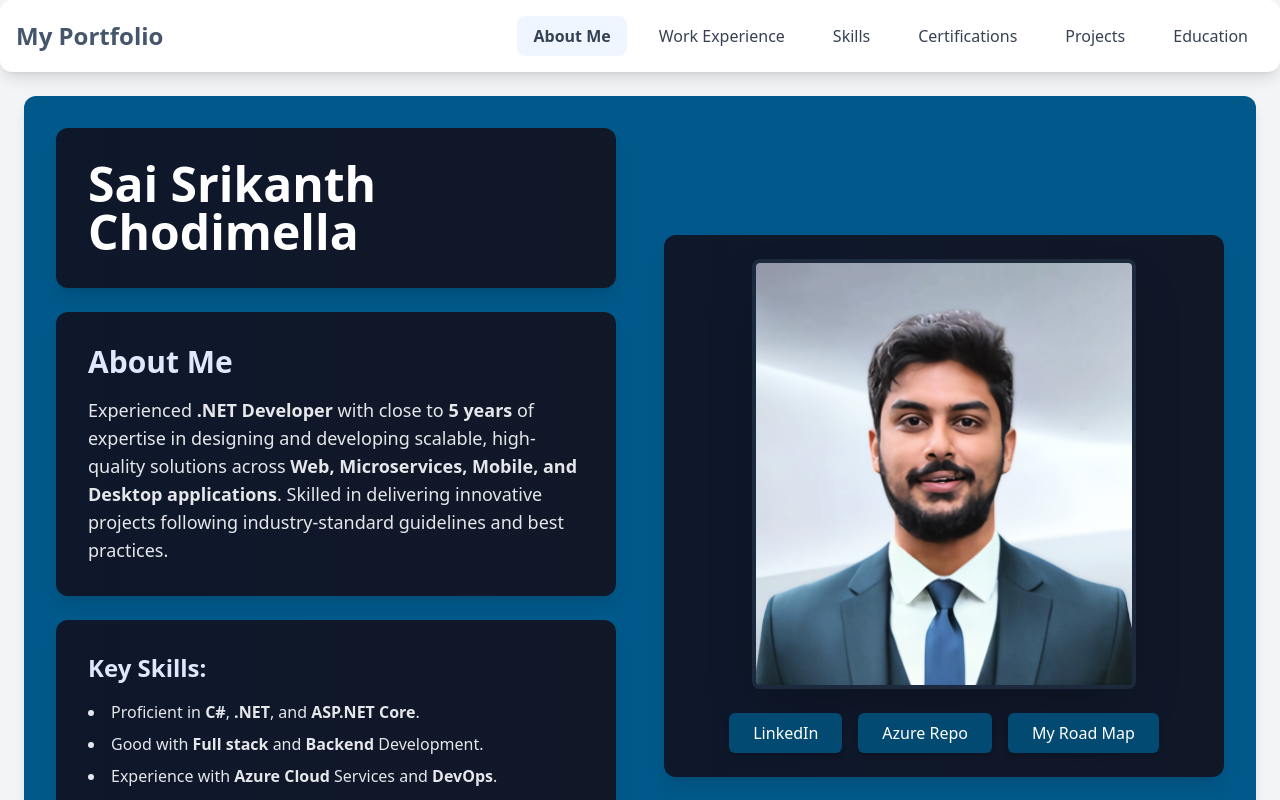
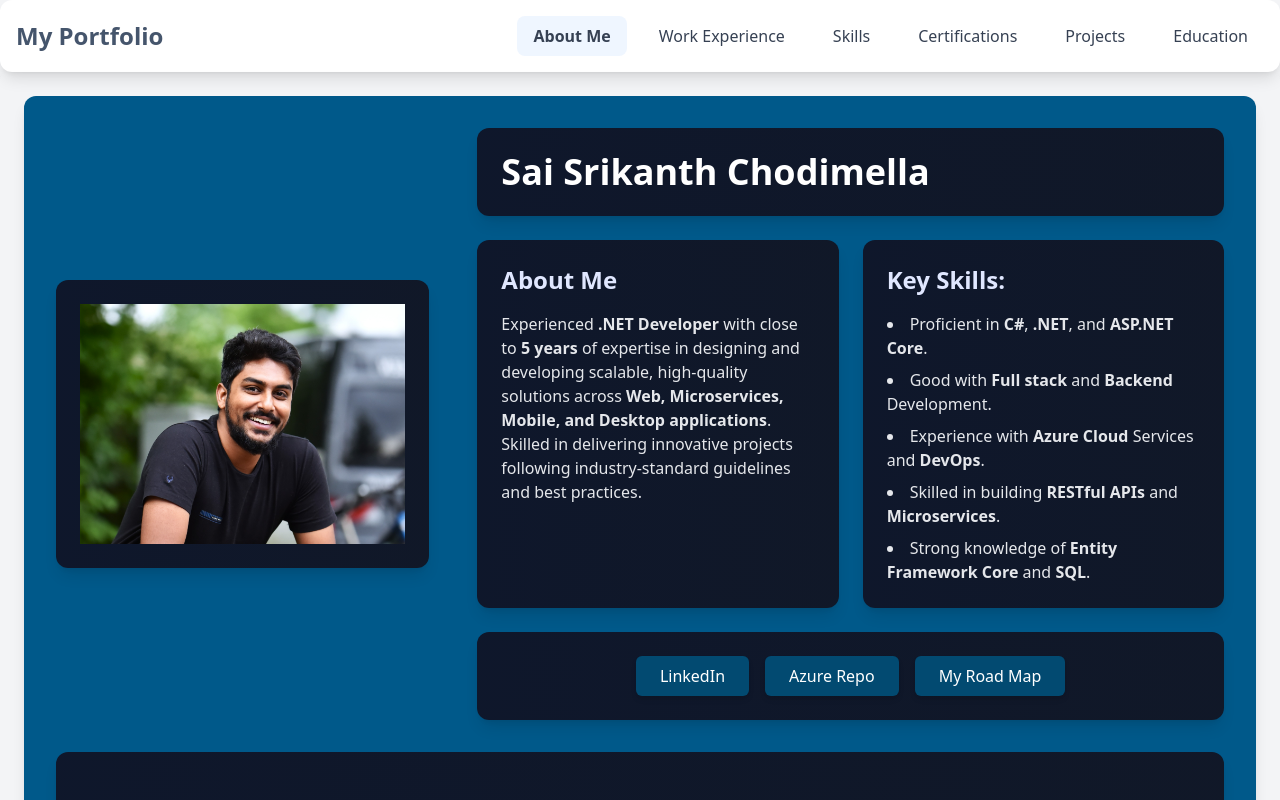
Before and after one commit to SaiSrikanthChodimella/ReactPortfolio, a React (Vite) app: page /ReactPortfolio/about in a window 1280 px wide. Shown: the top 800 px of the page. Built offline with nearby package versions, Linux system fonts and the light colour scheme.

Commit message:
Minor Improvements

```diff
--- a/src/Components/MainLayout.jsx
+++ b/src/Components/MainLayout.jsx
@@ -1,13 +1,7 @@
 import React from "react";
 
 const MainLayout = ({ children }) => {
-  return (
-    <div className="flex min-h-screen bg-gray-100">
-      <div className="flex-1 flex flex-col overflow-hidden">
-        <div className="container">{children}</div>
-      </div>
-    </div>
-  );
+  return <div className="bg-gray-100 container mx-auto">{children}</div>;
 };
 
 export default MainLayout;
--- a/src/Pages/AboutMe.jsx
+++ b/src/Pages/AboutMe.jsx
@@ -1,26 +1,35 @@
-import myImage from "../assets/ProfilePicture.png";
+import myImage from "../assets/ProfileImage.png";
 import TechStack from "../Components/TechStack";
 
 export default function AboutMe() {
   return (
     <div className="bg-sky-800 p-6 md:p-8 rounded-xl shadow-lg transition-transform hover:scale-102 hover:shadow-2xl">
-      {/* Grid Layout */}
-      <div className="grid grid-cols-1 md:grid-cols-2 gap-8 md:gap-12 items-center">
-        {/* Left Section: Text Content */}
-        <div className="space-y-6">
+      {/* Hero Section */}
+      <div className="flex flex-col md:flex-row gap-8 md:gap-12 items-center">
+        {/* Left Section: Centered Profile Image */}
+        <div className="w-full md:w-1/3 flex justify-center">
+          <img
+            src={myImage}
+            alt="Sai Srikanth Chodimella"
+            className="bg-gradient-to-r from-slate-900 to-gray-900 p-6 rounded-xl shadow-lg transition-transform hover:scale-105 hover:shadow-2xl md:col-span-2"
+          />
+        </div>
+
+        {/* Right Section: Expanded Bento Box Layout */}
+        <div className="w-full md:w-2/3 grid grid-cols-1 md:grid-cols-2 gap-6">
           {/* Name Title */}
-          <div className="bg-gradient-to-r from-slate-900 to-gray-900 p-6 md:p-8 rounded-xl shadow-lg transition-transform hover:scale-105 hover:shadow-2xl">
-            <h1 className="text-4xl md:text-5xl font-extrabold text-white">
+          <div className="bg-gradient-to-r from-slate-900 to-gray-900 p-6 rounded-xl shadow-lg transition-transform hover:scale-105 hover:shadow-2xl md:col-span-2">
+            <h1 className="text-3xl md:text-4xl font-extrabold text-white">
               Sai Srikanth Chodimella
             </h1>
           </div>
 
           {/* About Me */}
-          <div className="bg-gradient-to-r from-slate-900 to-gray-900 p-6 md:p-8 rounded-xl shadow-lg transition-transform hover:scale-105 hover:shadow-2xl">
-            <h2 className="text-2xl md:text-3xl font-bold text-indigo-100 mb-4">
+          <div className="bg-gradient-to-r from-slate-900 to-gray-900 p-6 rounded-xl shadow-lg transition-transform hover:scale-105 hover:shadow-2xl">
+            <h2 className="text-xl md:text-2xl font-bold text-indigo-100 mb-4">
               About Me
             </h2>
-            <p className="text-base md:text-lg text-gray-200">
+            <p className="text-sm md:text-base text-gray-200">
               Experienced <strong>.NET Developer</strong> with close to{" "}
               <strong>5 years</strong> of expertise in designing and developing
               scalable, high-quality solutions across{" "}
@@ -33,7 +42,7 @@ export default function AboutMe() {
           </div>
 
           {/* Key Skills */}
-          <div className="bg-gradient-to-r from-slate-900 to-gray-900 p-6 md:p-8 rounded-xl shadow-lg transition-transform hover:scale-105 hover:shadow-2xl">
+          <div className="bg-gradient-to-r from-slate-900 to-gray-900 p-6 rounded-xl shadow-lg transition-transform hover:scale-105 hover:shadow-2xl">
             <h3 className="text-xl md:text-2xl font-semibold text-indigo-100 mb-4">
               Key Skills:
             </h3>
@@ -60,19 +69,10 @@ export default function AboutMe() {
               </li>
             </ul>
           </div>
-        </div>
-
-        {/* Right Section: Image and Buttons */}
-        <div className="bg-gradient-to-r from-slate-900 to-gray-900 p-6 rounded-xl shadow-lg transition-transform hover:scale-105 hover:shadow-2xl">
-          {/* Profile Image */}
-          <img
-            src={myImage}
-            alt="Sai Srikanth Chodimella"
-            className="rounded-lg shadow-2xl border-4 border-slate-800 w-full max-w-xs md:max-w-sm mx-auto transition-transform hover:scale-105"
-          />
 
           {/* Call-to-Action Buttons */}
-          <div className="mt-6 flex flex-wrap gap-4 justify-center">
+          <div className="bg-gradient-to-r from-slate-900 to-gray-900 p-6 rounded-xl shadow-lg transition-transform hover:scale-105 hover:shadow-2xl md:col-span-2">
+            <div className="flex flex-wrap gap-4 justify-center">
               <a
                 href="https://www.linkedin.com/in/sai-srikanth-chodimella/"
                 target="_blank"
@@ -100,6 +100,7 @@ export default function AboutMe() {
             </div>
           </div>
         </div>
+      </div>
 
       {/* Tech Stack Component */}
       <div className="mt-8 bg-gradient-to-r from-slate-900 to-gray-900 rounded-xl shadow-lg transition-transform hover:scale-105 hover:shadow-2xl">
```
Also changed, not shown: src/assets/ProfileImage.png (added), src/assets/ProfilePicture.png (deleted). Lines whose indentation alone changed are shown as unchanged.
